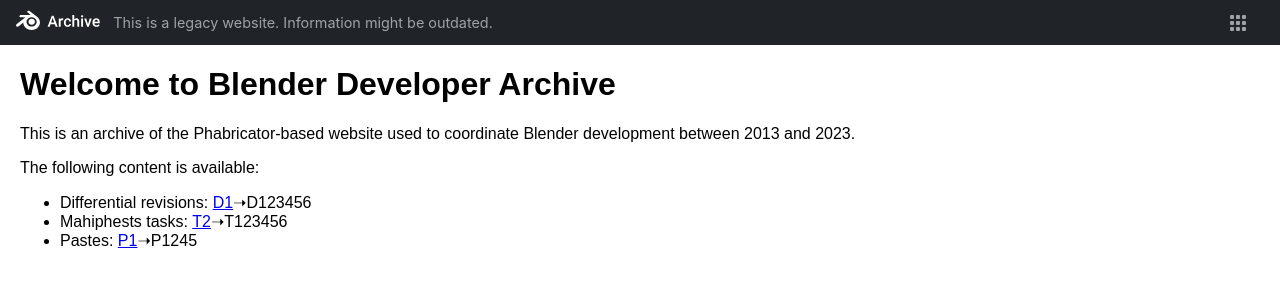
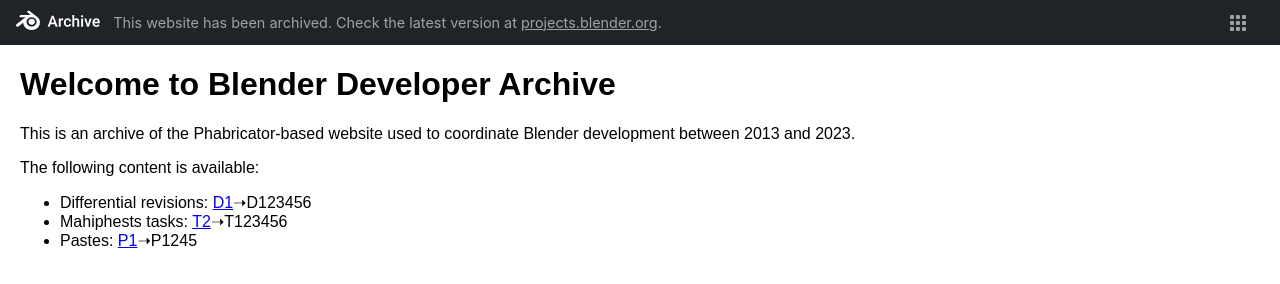
Before and after one commit to blender/blender-archive, a plain HTML site: page developer/index.html in a window 1280 px wide. Drawn offline with Linux system fonts and the light colour scheme.

Commit message:
Tweak 'legacy' message for /developer

```diff
--- a/developer/index.html
+++ b/developer/index.html
@@ -692,7 +692,7 @@
     </svg>
   </a>
   <ul class="navbardev-nav-links navbardev-dropdown js-navbardev-dropdown">
-    <li>This is a legacy website. Information might be outdated.</li>
+    <li>This website has been archived. Check the latest version at <a style="top: 0; padding: 0; text-decoration: underline;" href="https://projects.blender.org/">projects.blender.org</a>.</li>
   </ul>
 
   <button class="navbardev-logo js-navbardev-dropdown-toggle" data-dropdown-id="navbardev-nav-links">
```
